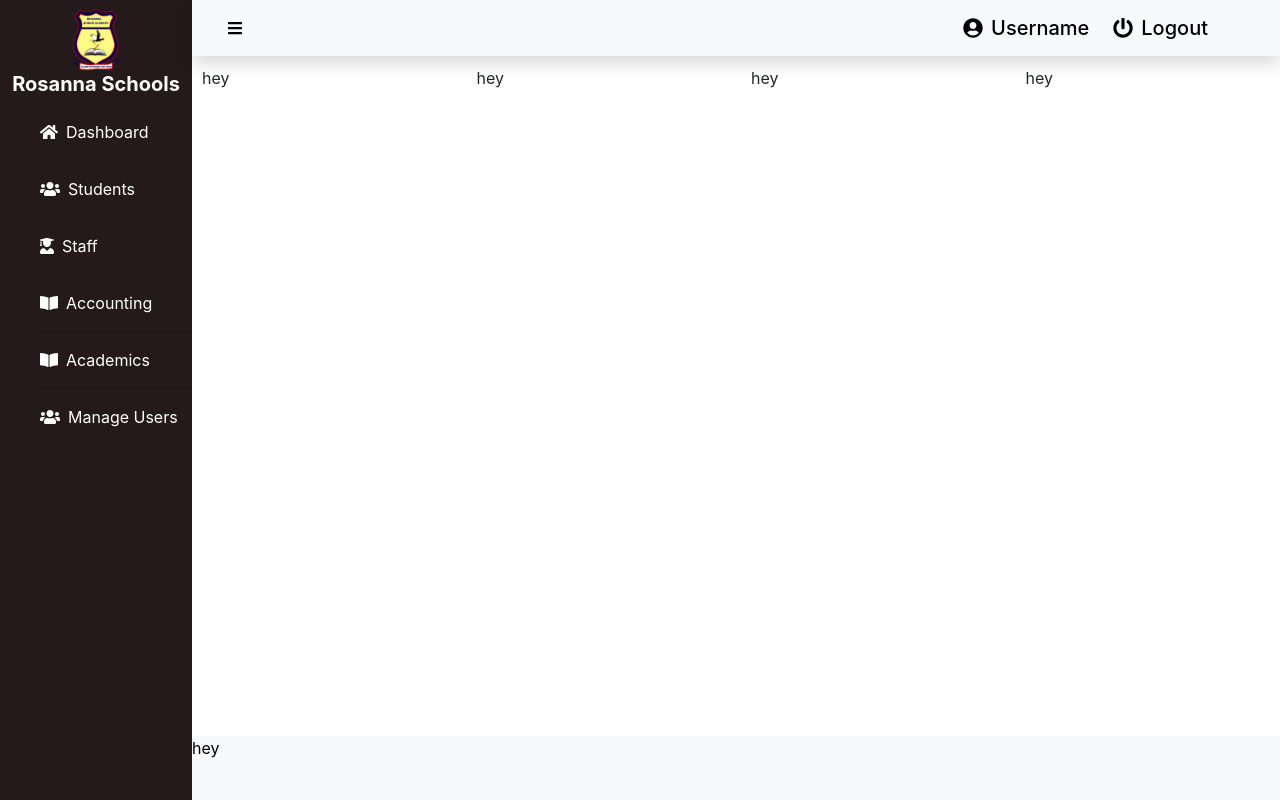
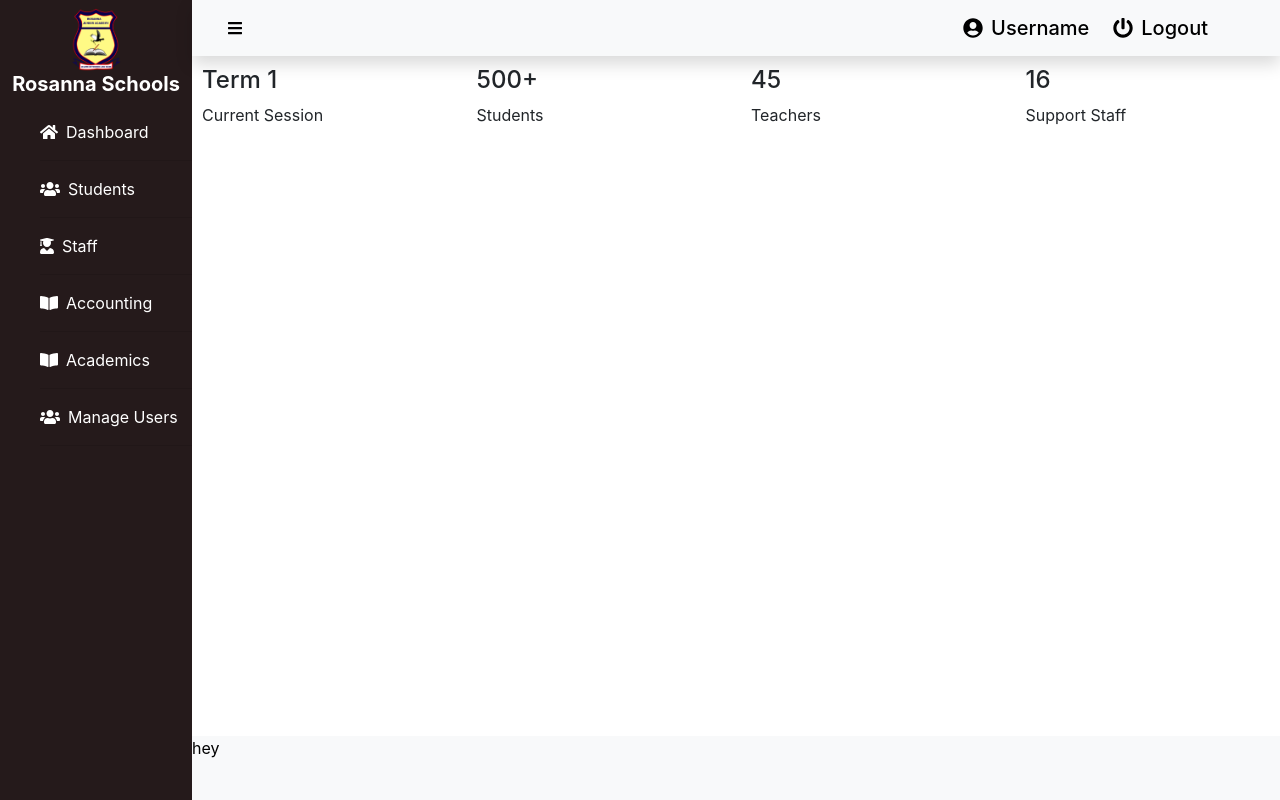
Before and after one commit to megateams/rosanna, a Django app: page /dashboard/ in a window 1280 px wide. Run offline with Django 4.2, Linux system fonts and the light colour scheme; some libraries are stand-ins or nearby versions.

Commit message:
cardchanges2

```diff
--- a/frontend/templates/frontend/dashboard.html
+++ b/frontend/templates/frontend/dashboard.html
@@ -9,19 +9,32 @@
         <!-- cards -->
       <div class="row cards">
         <div class=" col-lg-3 col-md-3">
-            hey
+            <div>
+                <h4>Term 1</h4>
+                <p>Current Session</p>
+            </div>
+
         </div>
 
         <div class="col-lg-3 col-md-3">
-            hey
+            <div>
+                <h4>500+</h4>
+                <p>Students</p>
+            </div>
         </div>
 
         <div class=" col-lg-3 col-md-3">
-            hey
+            <div>
+                <h4>45</h4>
+                <p>Teachers</p>
+            </div>
         </div>
 
         <div class="col-lg-3 col-md-3">
-            hey
+            <div>
+                <h4>16</h4>
+                <p>Support Staff</p>
+            </div>
         </div>
       </div>
         <!-- cards -->
```
